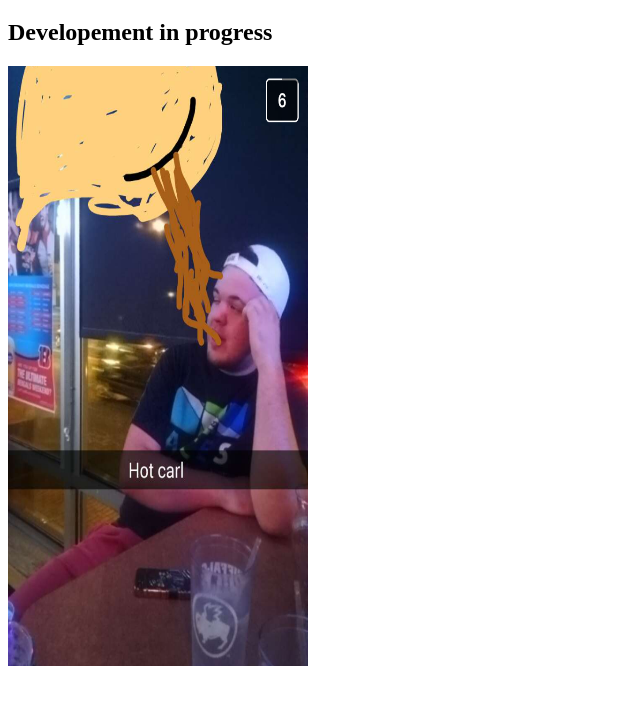
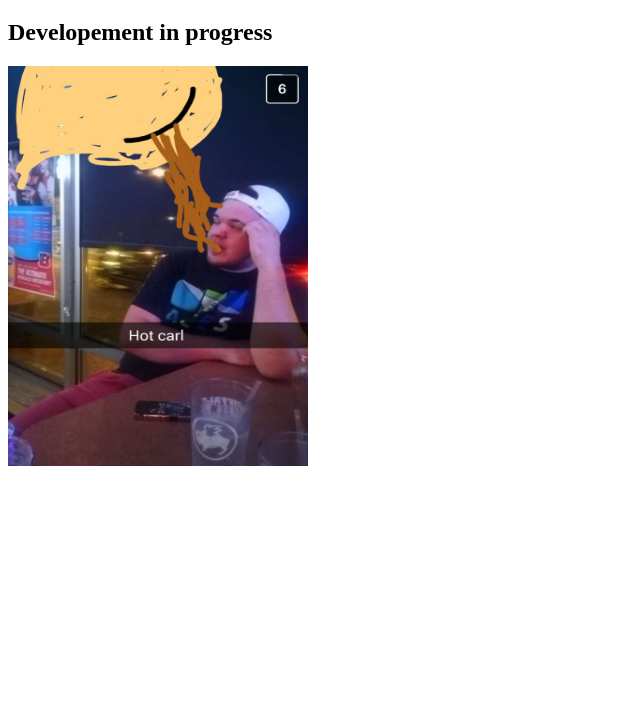
Before and after one commit to kvaratskhelia/kvaratskhelia.github.io, a plain HTML site: page index.html in a window 1280 px wide. Shown: the part 61-766 px from the top of the page, without its empty margins (0-640 px from the left). Drawn offline with Linux system fonts and the light colour scheme.

Commit message:
thhsdkfljsdf

```diff
--- a/index.html
+++ b/index.html
@@ -3,7 +3,7 @@
 <body>
 <h1> Welcome to the Sean Sucks Web Page<h1>
 <h2> Developement in progress <h2>
-<img src="photo.PNG" alt="Sean's shitty face" style="width:300px;height:600px">
+<img src="photo.PNG" alt="Sean's shitty face" style="width:300px;height:400px">
 
 </body>
 </html>
```
